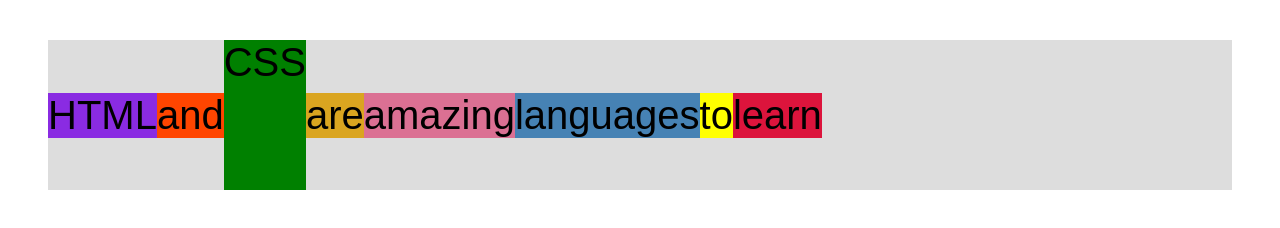
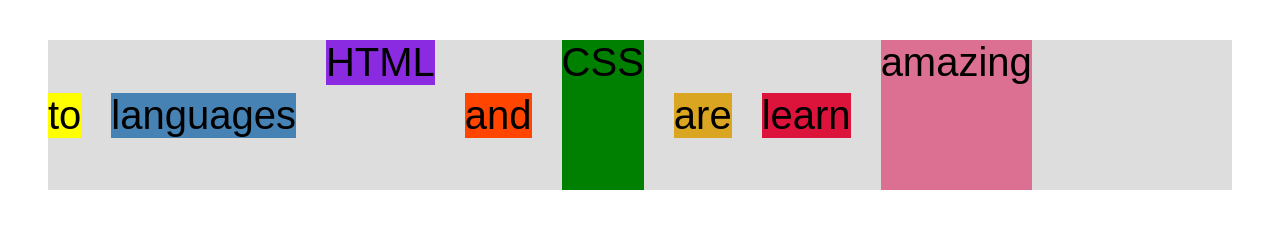
Before and after one commit to Edveika/Udemy-HTML-CSS, a plain HTML site: page Section4/TheCodeMagazineCSS/flexbox.html in a window 1280 px wide. Drawn offline with Linux system fonts and the light colour scheme.

Commit message:
Section4 lecture53

```diff
--- a/Section4/TheCodeMagazineCSS/flexbox.html
+++ b/Section4/TheCodeMagazineCSS/flexbox.html
@@ -43,6 +43,26 @@
         display: flex;
         align-items: center;
         justify-content: flex-start;
+        gap: 30px;
+      }
+
+      .el {
+        /* margin-right: 10px; */
+      }
+
+      /* Puts the 1st item at the top of the container */
+      .el--1 {
+        align-self: flex-start;
+      }
+      .el--5 {
+        align-self: stretch;
+        order: 5;
+      }
+      .el--6 {
+        order: -1;
+      }
+      .el--7 {
+        order: -2;
       }
     </style>
   </head>
```
Also changed, not shown: 1 other file.
